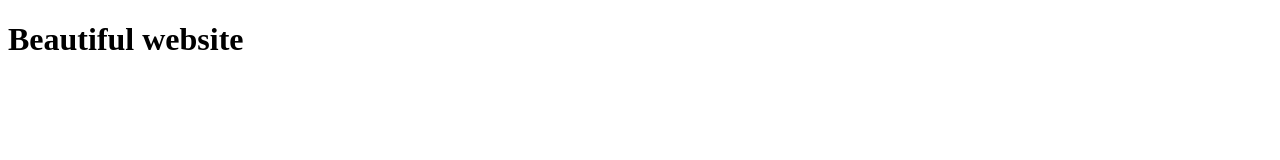
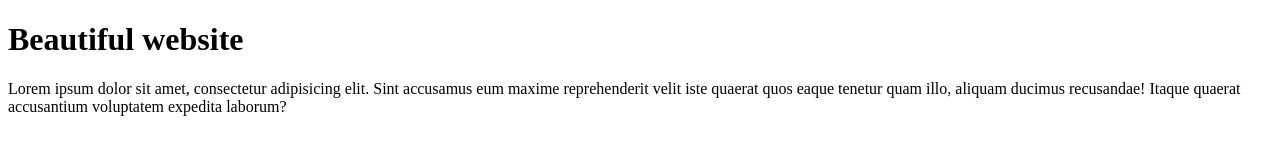
Before and after one commit to roomi07/learn-git, a plain HTML site: page index.html in a window 1280 px wide. Drawn offline with Linux system fonts and the light colour scheme.

Commit message:
add para to code line

```diff
--- a/index.html
+++ b/index.html
@@ -7,5 +7,6 @@
 </head>
 <body>
     <h1>Beautiful website</h1>
+    <p>Lorem ipsum dolor sit amet, consectetur adipisicing elit. Sint accusamus eum maxime reprehenderit velit iste quaerat quos eaque tenetur quam illo, aliquam ducimus recusandae! Itaque quaerat accusantium voluptatem expedita laborum?</p>
 </body>
 </html>
```
